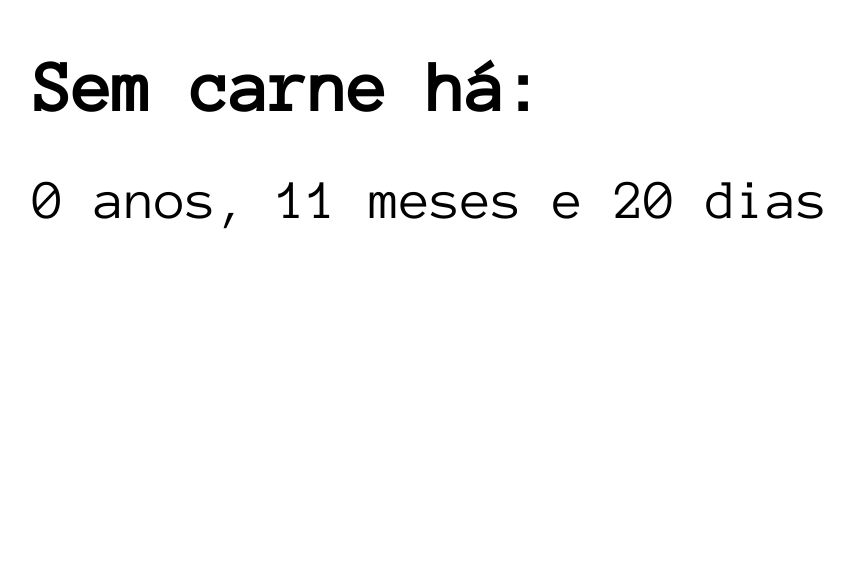
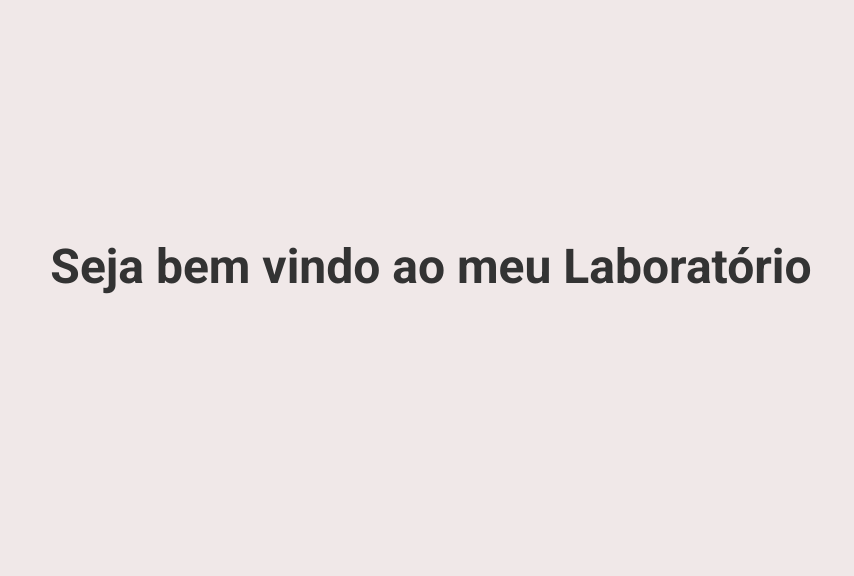
Before and after one commit to Abraones/abraones.com.br, a Next.js app: page / in a window 1280 px wide. Shown: the part 224-800 px from the top of the page, without its empty margins (209-1063 px from the left). Built offline with nearby package versions, Linux system fonts and the light colour scheme.

Commit message:
feio mas ta sem erro

```diff
--- /dev/null
+++ b/components/Parallax.jsx
@@ -0,0 +1,15 @@
+import styles from '../styles/Parallax.module.scss'
+
+function Parallax(props){
+
+
+    return (
+        <section className={styles.mainBox} >
+            <div className={styles.header}>
+                <h1>Seja bem vindo ao meu Laboratório</h1>
+            </div>
+        </section>
+    )
+}
+
+export default Parallax
--- /dev/null
+++ b/pages/_app.js
@@ -0,0 +1,11 @@
+import '../styles/globals.scss'
+
+function MyApp({ Component, pageProps }) {
+  return (
+    <div>
+      <Component {...pageProps} />
+    </div>
+  )
+}
+
+export default MyApp
--- a/pages/index.js
+++ b/pages/index.js
@@ -1,5 +1,7 @@
-import styles from '../styles/styles.module.scss'
+import styles from '../styles/Home.module.scss'
+
 import Contador from '../components/Contador';
+import Parallax from '../components/Parallax'
 /* function Contador(){
     return
 } */
@@ -8,9 +10,12 @@ import Contador from '../components/Contador';
  function Home() {
 
     return (
+        <>
+            <Parallax />
         <div className={styles.container}>
-            <Contador/>
+            <Contador />
         </div>
+        </>
     )
  }
 
--- /dev/null
+++ b/styles/Parallax.module.scss
@@ -0,0 +1,32 @@
+.mainBox{
+    position: inherit;
+    display: flex;
+    flex-direction: column;
+    align-items: center;
+    justify-content: center;
+
+    width: 100%;
+    height: 980px;
+
+    background-color: rgb(240, 232, 232);
+}
+.header{
+    width: 100%;
+    animation: rotate 18s .5s infinite linear reverse;
+    h1{
+        position: absolute;
+        top: 50%;
+        left: 50%;
+        transform: translate3d(-50%,-50%,0);
+        font-size: min(5vw, 48px);
+        width: max-content;
+
+    }
+
+}
+@keyframes rotate {
+	0%{
+		transform: rotateZ(0deg) translate3d(0,1.5%,0) rotateZ(0deg)}
+	100%{
+		transform: rotateZ(360deg) translate3d(0,1.5%,0) rotateZ(-360deg)}
+    }
--- /dev/null
+++ b/styles/globals.scss
@@ -0,0 +1,25 @@
+@import url('https://fonts.googleapis.com/css2?family=Anonymous+Pro:ital,wght@0,400;0,700;1,400;1,700&family=Roboto:ital,wght@0,100;0,300;0,400;0,500;0,700;0,900;1,100;1,300;1,400;1,500;1,700;1,900&display=swap');
+
+html, body{
+
+    margin: 0;
+    padding: 0;
+    border: 0;
+    font-size: 100%;
+
+    margin: 0;
+    background-color: rgb(255, 255, 255);
+    color: #333;
+    font-family: "Roboto";
+  }
+  a {
+    color: #333;
+    text-decoration: none;
+  }
+  h1{
+    margin: 0;
+}
+  /* .content {
+    max-width: 960px;
+    margin: 0 auto;
+  } */
```
Also changed, not shown: styles/Home.module.scss (renamed from styles/styles.module.scss).
